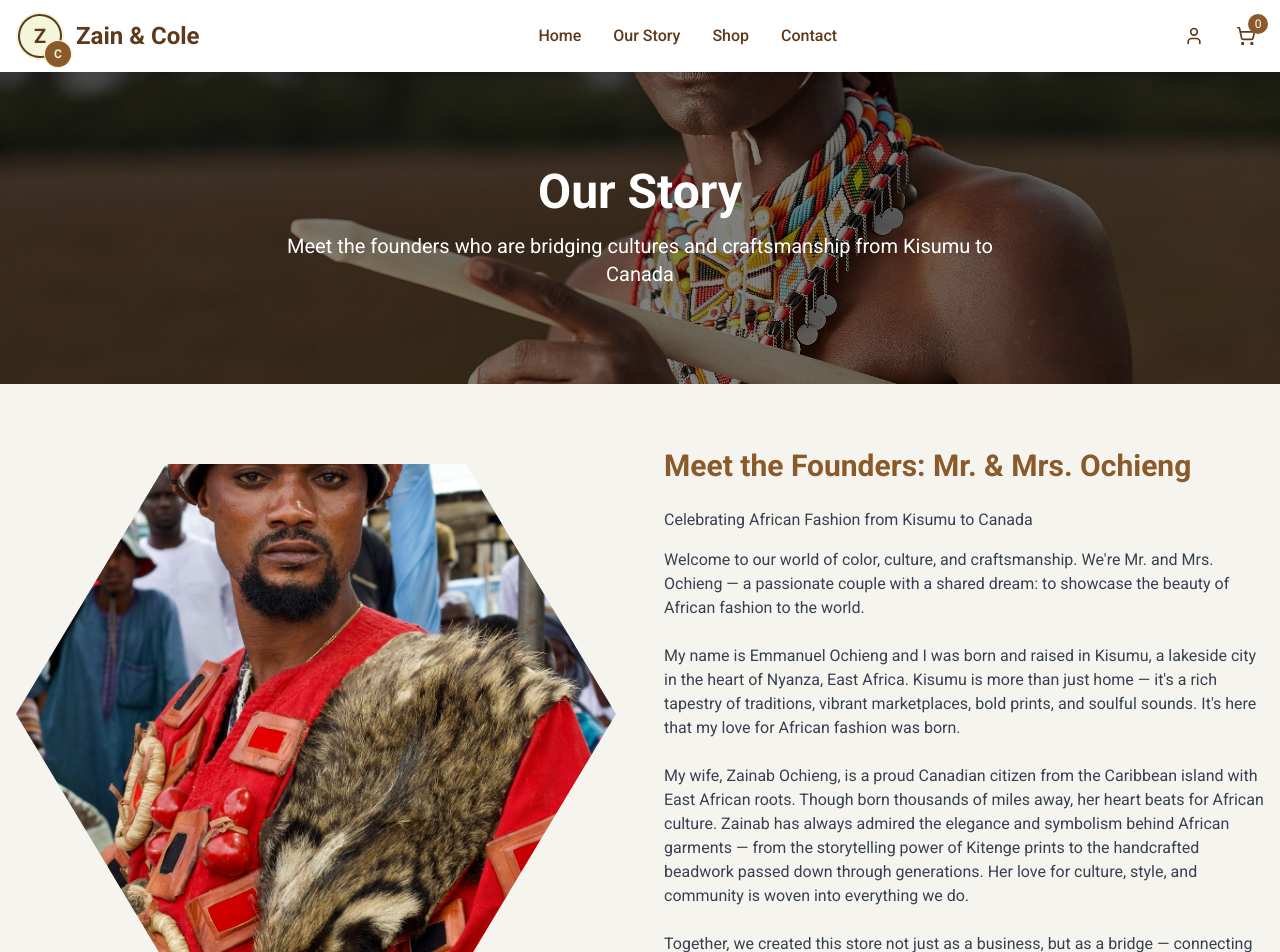
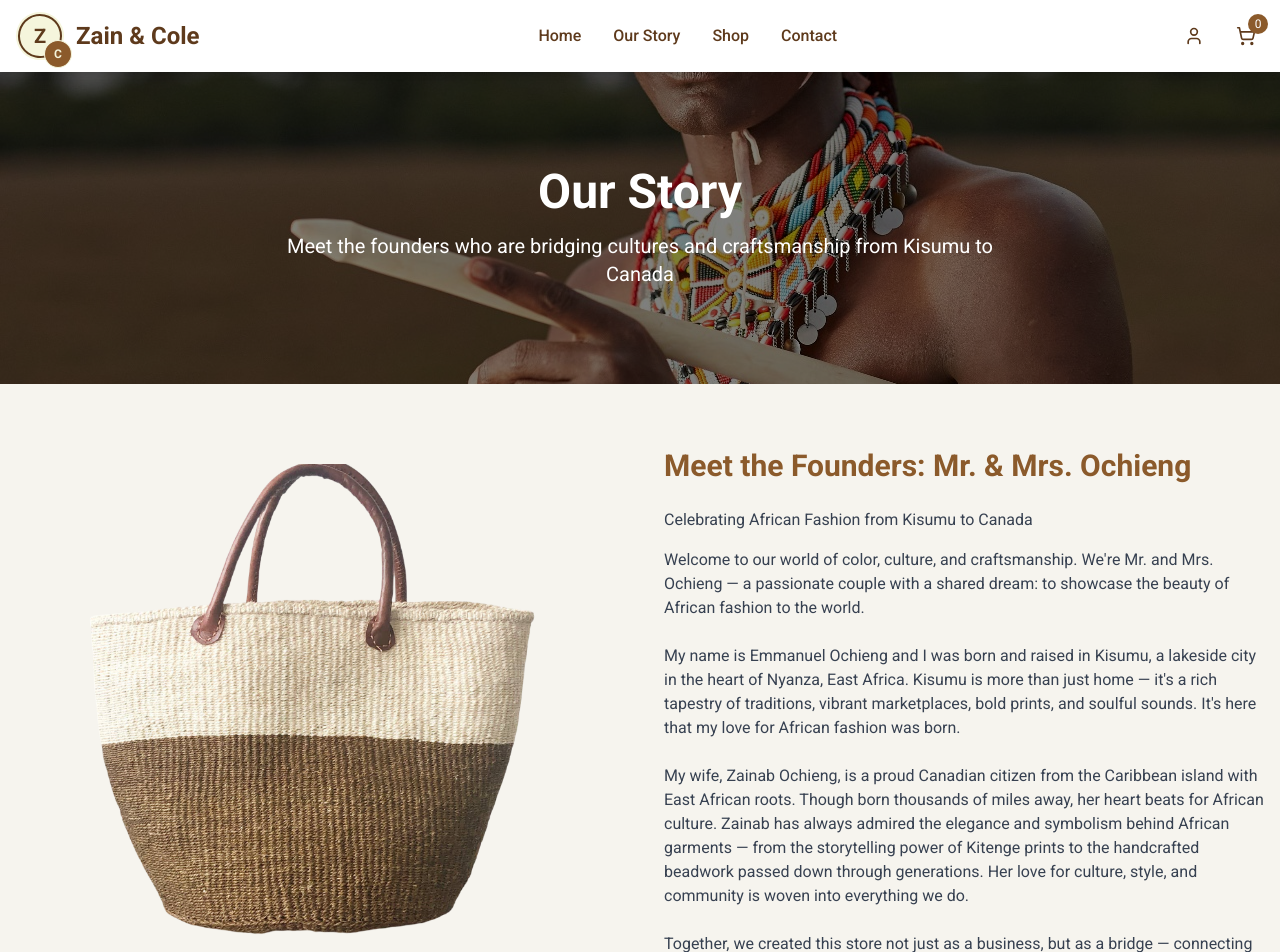
Before and after one commit to luvayi-art/zainandcole, a React (Vite) app: page /story in a window 1280 px wide. Shown: the top 952 px of the page. Built offline with nearby package versions, Linux system fonts and the light colour scheme.

Commit message:
Update StoryPage
Use the image captioned "zulu girl" for the founders' picture.

```diff
--- a/src/pages/StoryPage.tsx
+++ b/src/pages/StoryPage.tsx
@@ -27,7 +27,7 @@ const StoryPage = () => {
               <div className="relative">
                 <div className="hexagon overflow-hidden w-full h-[400px] md:h-[500px]">
                   <img
-                    src="/lovable-uploads/725f40a4-c24b-43ac-a4c0-dfe99958933b.png"
+                    src="/lovable-uploads/499133cc-c5a7-4d55-81c9-20b1876853cc.png"
                     alt="Mr. & Mrs. Ochieng"
                     className="w-full h-full object-cover"
                   />
```
